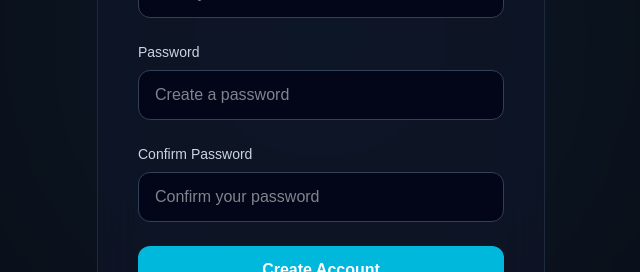
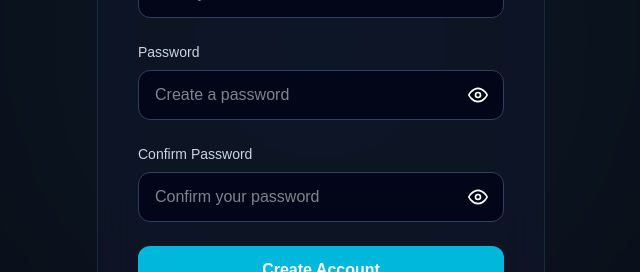
Before and after one commit to priyakourav/Automated-AI-Customer-Support-Platform., a Next.js app: page /register in a window 1280 px wide. Shown: the part 364-636 px from the top of the page, without its empty margins (319-959 px from the left). Built offline with nearby package versions, Linux system fonts and the light colour scheme.

Commit message:
feat(auth): connect register page to backend API and add password visibility

```diff
--- a/src/app/register/page.js
+++ b/src/app/register/page.js
@@ -2,6 +2,7 @@
 
 import Link from "next/link";
 import { useState } from "react";
+import { FiEye, FiEyeOff } from "react-icons/fi";
 
 export default function RegisterPage() {
   const [name, setName] = useState("");
@@ -9,7 +10,10 @@ export default function RegisterPage() {
   const [password, setPassword] = useState("");
   const [confirmPassword, setConfirmPassword] = useState("");
 
-  const handleRegister = () => {
+  const [showPassword, setShowPassword] = useState(false);
+  const [showConfirmPassword, setShowConfirmPassword] = useState(false);
+
+  const handleRegister = async () => {
     if (!name || !email || !password || !confirmPassword) {
       alert("Please fill all fields");
       return;
@@ -20,13 +24,27 @@ export default function RegisterPage() {
       return;
     }
 
-    console.log("Creating Account...");
-
-    console.log({
+    try {
+      const response = await fetch("http://localhost:5000/api/auth/register", {
+        method: "POST",
+        headers: {
+          "Content-Type": "application/json",
+        },
+        body: JSON.stringify({
           name,
           email,
           password,
+        }),
       });
+
+      const data = await response.json();
+
+      alert(data.message);
+      console.log(data);
+    } catch (error) {
+      console.error(error);
+      alert("Something went wrong");
+    }
   };
 
   return (
@@ -45,10 +63,15 @@ export default function RegisterPage() {
           Join Triage and start managing customers smarter.
         </p>
 
-        <form className="mt-10 space-y-6">
+        <form
+          className="mt-10 space-y-6"
+          onSubmit={(e) => {
+            e.preventDefault();
+            handleRegister();
+          }}
+        >
 
           {/* Name */}
-
           <div>
             <label className="mb-2 block text-sm text-slate-300">
               Full Name
@@ -64,7 +87,6 @@ export default function RegisterPage() {
           </div>
 
           {/* Email */}
-
           <div>
             <label className="mb-2 block text-sm text-slate-300">
               Email Address
@@ -80,40 +102,68 @@ export default function RegisterPage() {
           </div>
 
           {/* Password */}
-
           <div>
             <label className="mb-2 block text-sm text-slate-300">
               Password
             </label>
 
+            <div className="relative">
               <input
-              type="password"
+                type={showPassword ? "text" : "password"}
                 placeholder="Create a password"
                 value={password}
                 onChange={(e) => setPassword(e.target.value)}
-              className="w-full rounded-xl border border-slate-700 bg-slate-950 px-4 py-3 text-white outline-none transition focus:border-cyan-500"
+                className="w-full rounded-xl border border-slate-700 bg-slate-950 px-4 py-3 pr-12 text-white outline-none transition focus:border-cyan-500"
               />
+
+              <button
+                type="button"
+                onClick={() => setShowPassword(!showPassword)}
+                className="absolute right-4 top-1/2 -translate-y-1/2 text-white hover:text-cyan-400 transition"
+              >
+                {showPassword ? (
+                  <FiEyeOff size={20} />
+                ) : (
+                  <FiEye size={20} />
+                )}
+              </button>
+            </div>
           </div>
 
           {/* Confirm Password */}
-
           <div>
             <label className="mb-2 block text-sm text-slate-300">
               Confirm Password
             </label>
 
+            <div className="relative">
               <input
-              type="password"
+                type={showConfirmPassword ? "text" : "password"}
                 placeholder="Confirm your password"
                 value={confirmPassword}
                 onChange={(e) => setConfirmPassword(e.target.value)}
-              className="w-full rounded-xl border border-slate-700 bg-slate-950 px-4 py-3 text-white outline-none transition focus:border-cyan-500"
+                className="w-full rounded-xl border border-slate-700 bg-slate-950 px-4 py-3 pr-12 text-white outline-none transition focus:border-cyan-500"
               />
-          </div>
 
               <button
                 type="button"
-            onClick={handleRegister}
+                onClick={() =>
+                  setShowConfirmPassword(!showConfirmPassword)
+                }
+                className="absolute right-4 top-1/2 -translate-y-1/2 text-white hover:text-cyan-400 transition"
+              >
+                {showConfirmPassword ? (
+                  <FiEyeOff size={20} />
+                ) : (
+                  <FiEye size={20} />
+                )}
+              </button>
+            </div>
+          </div>
+
+          {/* Register Button */}
+          <button
+            type="submit"
             className="w-full rounded-xl bg-cyan-500 py-3 font-semibold text-white transition hover:bg-cyan-400"
           >
             Create Account
@@ -130,8 +180,6 @@ export default function RegisterPage() {
           </p>
 
         </form>
-
-
       </div>
     </main>
   );
```
Lines whose indentation alone changed are shown as unchanged.
